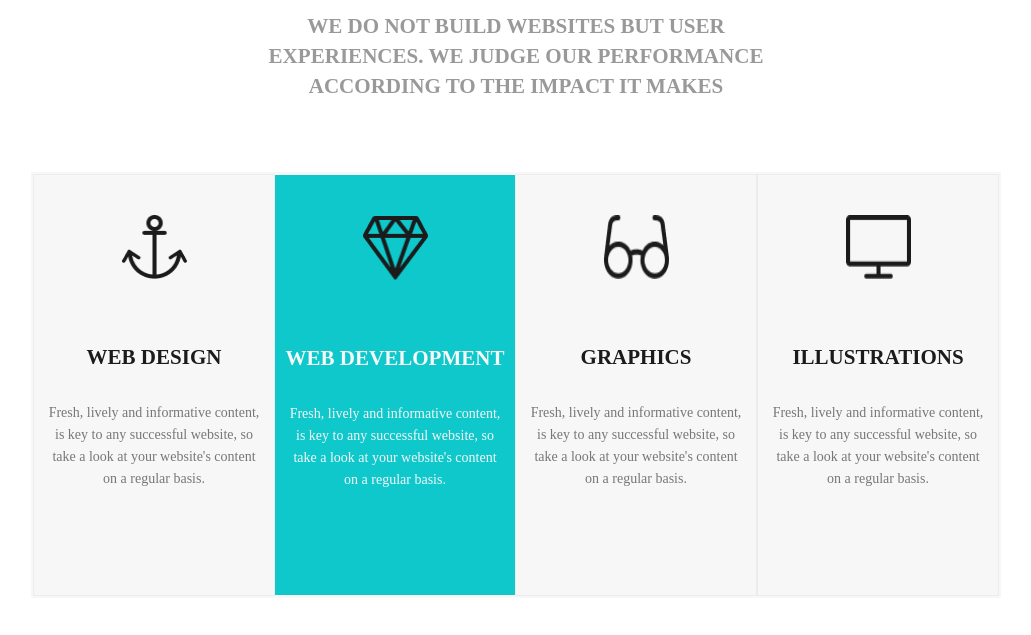
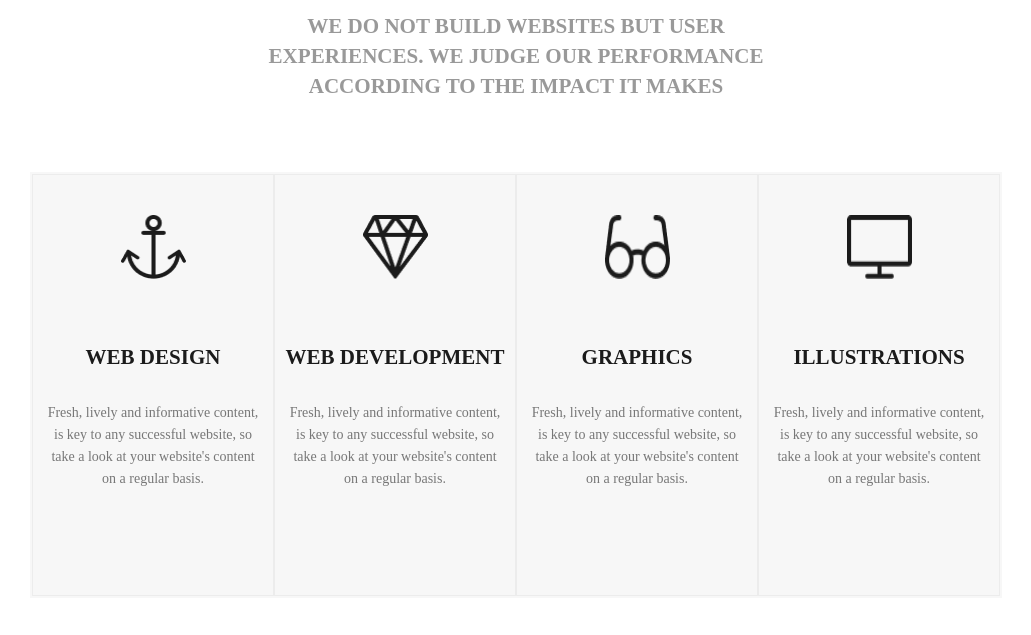
Before and after one commit to Katiasun/Lesson7_part1, a plain HTML site: page index.html in a window 1280 px wide. Shown: the part 123-758 px from the top of the page, without its empty margins (124-1155 px from the left). Drawn offline with Linux system fonts and the light colour scheme.

Commit message:
corrected background

```diff
--- a/css/style.css
+++ b/css/style.css
@@ -11,6 +11,7 @@ header p {
   font-size: 12px;
   line-height: 15px;
   font-weight: 600;
+  font-family: "PT" sans-serif;
   color: #898f99;
 
   margin: 15px;
@@ -49,6 +50,9 @@ td {
 
   border: 1px solid #ececec;
 }
+td:hover {
+  background-color: #0ec8cb;
+}
 
 h4 {
   color: #1b1b1b;
@@ -58,6 +62,12 @@ h4 {
   font-weight: 600;
   margin-top: 90px;
   margin-bottom: 30px;
+}
+td h4:hover {
+  color: #f7f7f7;
+}
+td p:hover {
+  color: #f7f7f7;
 }
 td p {
   font-weight: normal;
@@ -71,17 +81,6 @@ td p {
   text-align: center;
   color: #777777;
 }
-.color {
-  background-color: #0ec8cb;
-  border: 1px solid #0ec8cb;
-  box-sizing: border-box;
-}
-.color h4 {
-  color: #f7f7f7;
-}
-.color p {
-  color: #f7f7f7;
-}
 img {
   width: 65px;
   height: 64px;
--- a/index.html
+++ b/index.html
@@ -5,6 +5,10 @@
     <meta http-equiv="X-UA-Compatible" content="IE=edge" />
     <meta name="viewport" content="width=device-width, initial-scale=1.0" />
     <link rel="stylesheet" href="css/style.css" />
+    <link
+      href="https://fonts.googleapis.com/css2?family=PT+Sans&display=swap"
+      rel="stylesheet"
+    />
     <title>Document</title>
   </head>
   <body>
@@ -32,7 +36,7 @@
               </p>
             </a>
           </td>
-          <td class="color">
+          <td>
             <a href="#">
               <img src="img/diamond.png" alt="diamond" class="diamond" />
               <h4>web Development</h4>
```
